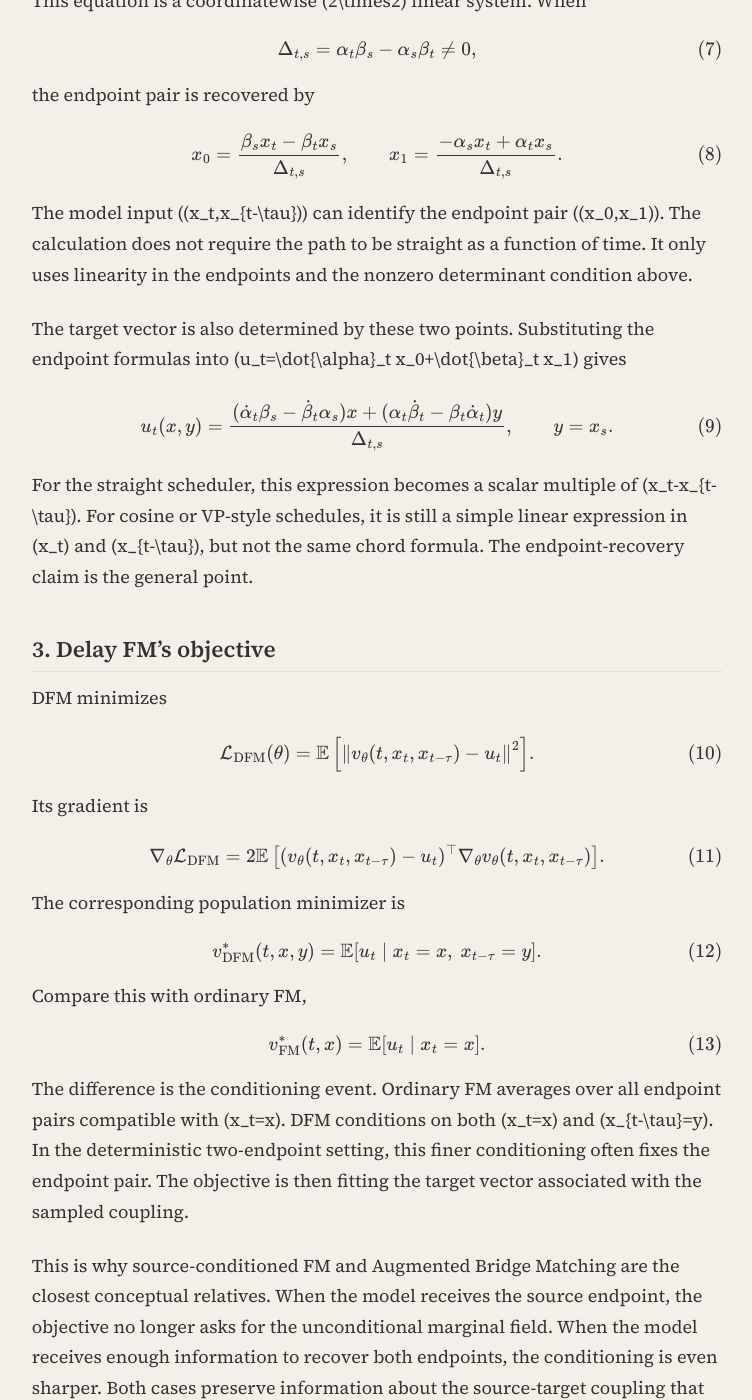
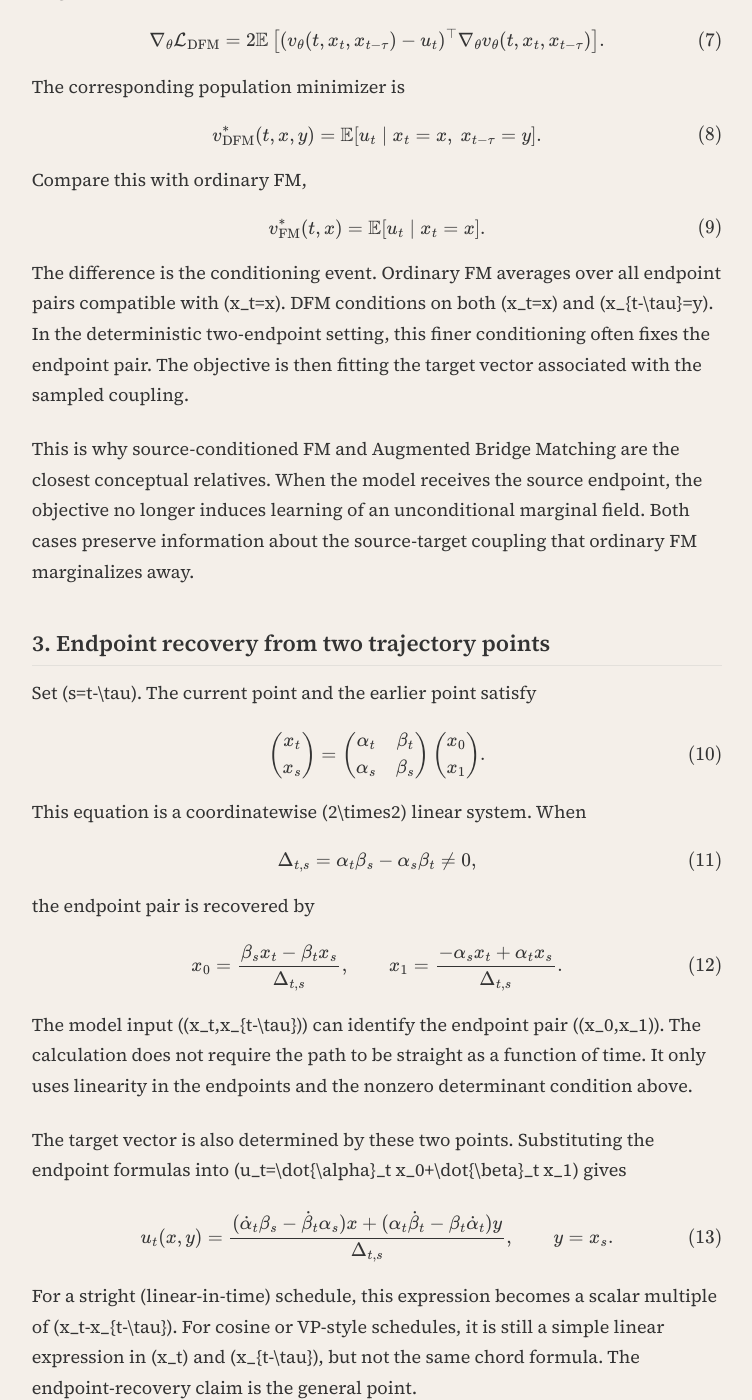
Before and after one commit to DavideWiest/davidewiest.github.io, a Jekyll site: the page built from _posts/2026-07-10-delay-flow-matching-learns-the-coupling.md, in a window 1280 px wide and 1400 px high, scrolled down 2276 px. Shown: the whole window, without its empty margins (184-936 px from the left). Built offline with Jekyll 4.4.1, drawn with Linux system fonts in a browser that asks for light colours; formulas are drawn with MathJax 3; some of the changed lines change nothing that is shown; some of the changed text lies outside the part shown.

Commit message:
new blog

```diff
--- a/_posts/2026-07-10-delay-flow-matching-learns-the-coupling.md
+++ b/_posts/2026-07-10-delay-flow-matching-learns-the-coupling.md
@@ -54,6 +54,8 @@ $$
 
 This is the marginal vector field. If different endpoint pairs pass through the same \(x_t\), ordinary FM averages their target vectors.
 
+## 2. Delay FM's objective
+
 DFM changes the conditioning information. It trains a vector field of the form
 
 $$
@@ -62,7 +64,48 @@ $$
 
 where \(x_{t-\tau}\) is an earlier point on the same constructed training trajectory. This earlier point changes the statistical meaning of the objective.
 
-## 2. Endpoint recovery from two trajectory points
+Accordingly, DFM minimizes
+
+$$
+\mathcal{L}_{\mathrm{DFM}}(\theta)
+=
+\mathbb{E}
+\left[
+\left\|v_\theta(t,x_t,x_{t-\tau})-u_t\right\|^2
+\right].
+$$
+
+Its gradient is
+
+$$
+\nabla_\theta \mathcal{L}_{\mathrm{DFM}}
+=
+2\mathbb{E}
+\left[
+(v_\theta(t,x_t,x_{t-\tau})-u_t)^\top
+\nabla_\theta v_\theta(t,x_t,x_{t-\tau})
+\right].
+$$
+
+The corresponding population minimizer is
+
+$$
+v^*_{\mathrm{DFM}}(t,x,y)
+=
+\mathbb{E}[u_t\mid x_t=x,\ x_{t-\tau}=y].
+$$
+
+Compare this with ordinary FM,
+
+$$
+v^*_{\mathrm{FM}}(t,x)=\mathbb{E}[u_t\mid x_t=x].
+$$
+
+The difference is the conditioning event. Ordinary FM averages over all endpoint pairs compatible with \(x_t=x\). DFM conditions on both \(x_t=x\) and \(x_{t-\tau}=y\). In the deterministic two-endpoint setting, this finer conditioning often fixes the endpoint pair. The objective is then fitting the target vector associated with the sampled coupling.
+
+This is why source-conditioned FM and Augmented Bridge Matching are the closest conceptual relatives. When the model receives the source endpoint, the objective no longer induces learning of an unconditional marginal field. Both cases preserve information about the source-target coupling that ordinary FM marginalizes away.
+
+## 3. Endpoint recovery from two trajectory points
 
 Set \(s=t-\tau\). The current point and the earlier point satisfy
 
@@ -109,54 +152,11 @@ u_t(x,y)
 \qquad y=x_s.
 $$
 
-For the straight scheduler, this expression becomes a scalar multiple of \(x_t-x_{t-\tau}\). For cosine or VP-style schedules, it is still a simple linear expression in \(x_t\) and \(x_{t-\tau}\), but not the same chord formula. The endpoint-recovery claim is the general point.
-
-## 3. Delay FM's objective
-
-DFM minimizes
-
-$$
-\mathcal{L}_{\mathrm{DFM}}(\theta)
-=
-\mathbb{E}
-\left[
-\left\|v_\theta(t,x_t,x_{t-\tau})-u_t\right\|^2
-\right].
-$$
-
-Its gradient is
-
-$$
-\nabla_\theta \mathcal{L}_{\mathrm{DFM}}
-=
-2\mathbb{E}
-\left[
-(v_\theta(t,x_t,x_{t-\tau})-u_t)^\top
-\nabla_\theta v_\theta(t,x_t,x_{t-\tau})
-\right].
-$$
-
-The corresponding population minimizer is
-
-$$
-v^*_{\mathrm{DFM}}(t,x,y)
-=
-\mathbb{E}[u_t\mid x_t=x,\ x_{t-\tau}=y].
-$$
-
-Compare this with ordinary FM,
-
-$$
-v^*_{\mathrm{FM}}(t,x)=\mathbb{E}[u_t\mid x_t=x].
-$$
-
-The difference is the conditioning event. Ordinary FM averages over all endpoint pairs compatible with \(x_t=x\). DFM conditions on both \(x_t=x\) and \(x_{t-\tau}=y\). In the deterministic two-endpoint setting, this finer conditioning often fixes the endpoint pair. The objective is then fitting the target vector associated with the sampled coupling.
-
-This is why source-conditioned FM and Augmented Bridge Matching are the closest conceptual relatives. When the model receives the source endpoint, the objective no longer asks for the unconditional marginal field. When the model receives enough information to recover both endpoints, the conditioning is even sharper. Both cases preserve information about the source-target coupling that ordinary FM marginalizes away.
+For a stright (linear-in-time) schedule, this expression becomes a scalar multiple of \(x_t-x_{t-\tau}\). For cosine or VP-style schedules, it is still a simple linear expression in \(x_t\) and \(x_{t-\tau}\), but not the same chord formula. The endpoint-recovery claim is the general point.
 
 ## 4. Endpoint recovery after one model evaluation
 
-The same endpoint logic has a sampling consequence. Suppose the target vector is determined by the endpoint pair. After an informative fitted model evaluation, the implied endpoint can often be recovered without running the neural network again.
+The same endpoint logic can be applied to sample (much) more efficiently from fitted models trained with the DFM objective. After an informative fitted model evaluation, the trajectory is implicitly determined, hence the implied endpoint can be recovered without running the neural network again.
 
 For the linear-in-endpoints schedule, let the first informative model output be
 
```
